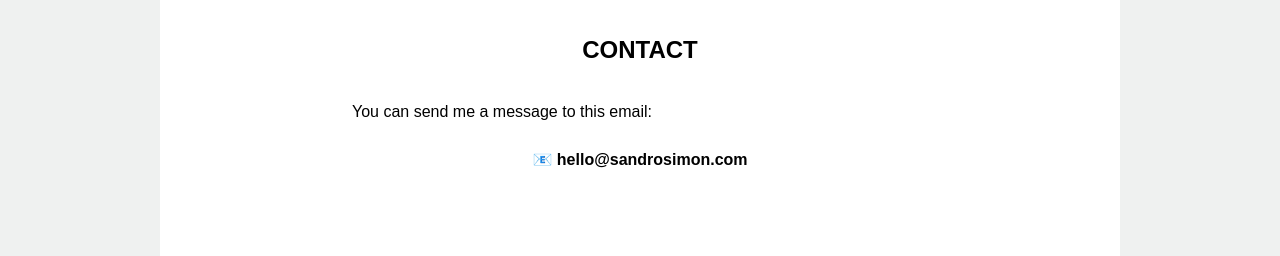
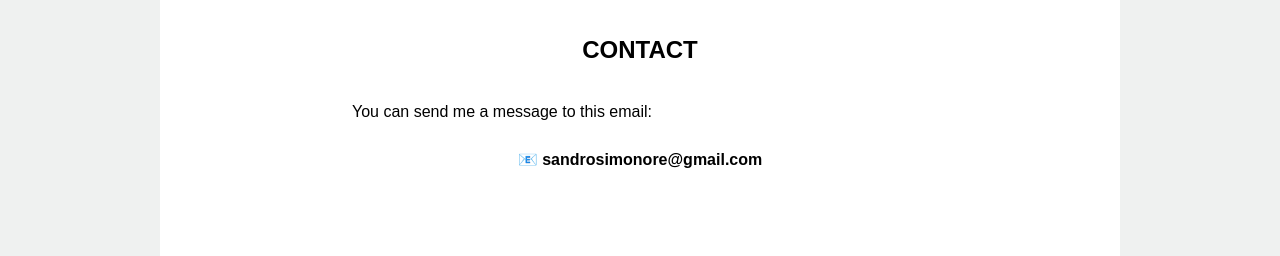
Before and after one commit to SandroSimonOre/sandrosimon.com-nextjs, a Next.js app: page / in a window 1280 px wide. Shown: the part 3860-4116 px from the top of the page. Built offline with nearby package versions, Linux system fonts and the light colour scheme.

Commit message:
Email address changed

```diff
--- a/src/components/Contact.tsx
+++ b/src/components/Contact.tsx
@@ -53,7 +53,7 @@ export const Contact = () => {
 
             <div className={styles.contactInfo}>
                 <p>{data[language].paragraph1}</p>
-                <p className={styles.email}>📧 hello@sandrosimon.com</p>
+                <p className={styles.email}>📧 sandrosimonore@gmail.com</p>
             </div>
 
             <div className={styles.contactForm} >
```
